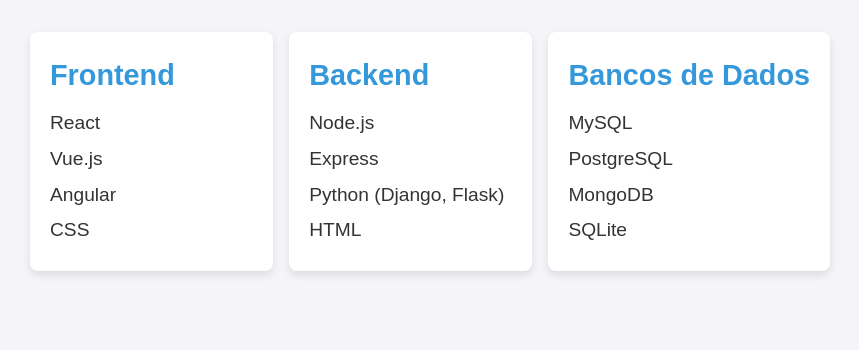
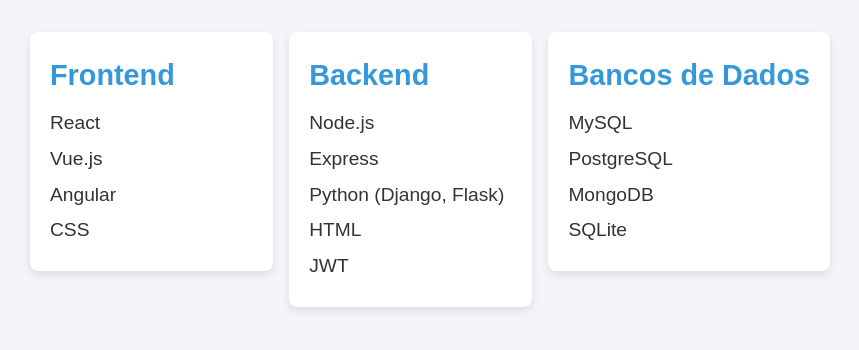
Before and after one commit to Pedrosavioo/Monitoria-22-11, a plain HTML site: page index.html in a window 1280 px wide. Shown: the whole page, without its empty margins (2-861 px from the left). Drawn offline with Linux system fonts and the light colour scheme.

Commit message:
add new stack backend

```diff
--- a/index.html
+++ b/index.html
@@ -24,6 +24,7 @@
                     <li>Express</li>
                     <li>Python (Django, Flask)</li>
                     <li>HTML</li>
+                    <li>JWT</li>
                 </ul>
             </div>
             <div class="stack">
```
